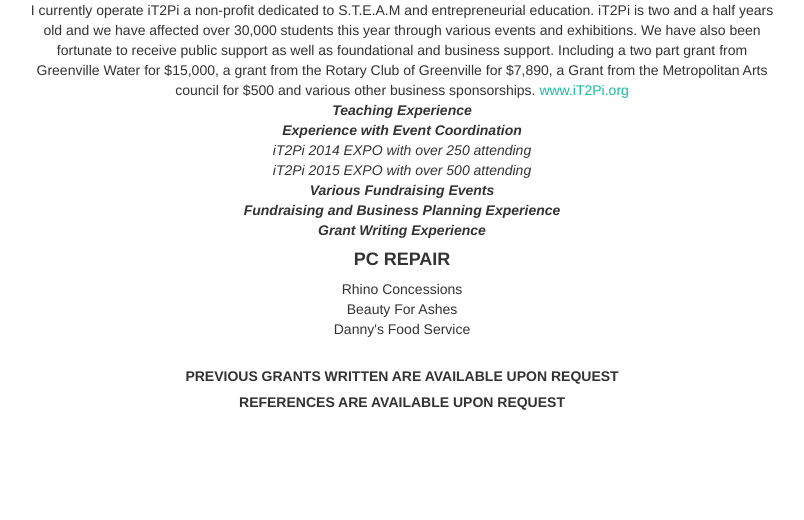
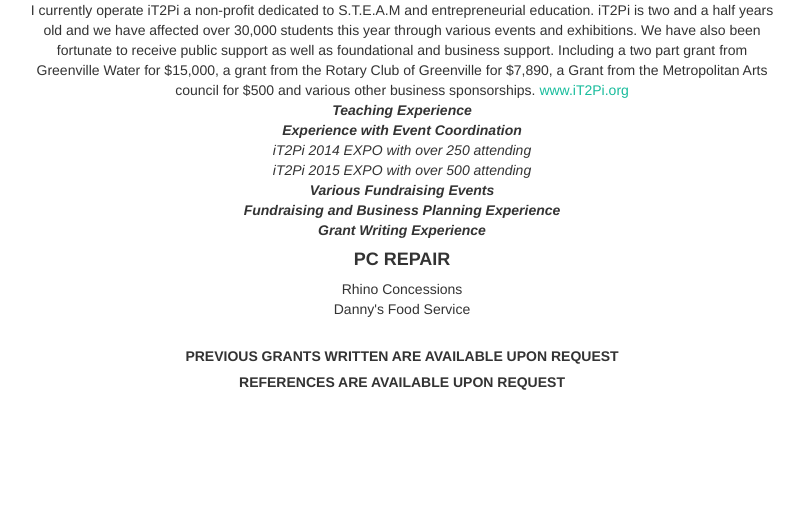
Before and after one commit to bekkblando/portfoliosite, a Django app: page /resume in a window 1280 px wide. Shown: the part 1321-1841 px from the top of the page, without its empty margins (238-1042 px from the left). After the commit the page ends 1711 px from the top, so only its background shows below. Run offline with Django 3.2, Linux system fonts and the light colour scheme; some libraries are stand-ins or nearby versions.

Commit message:
Content Fixes

```diff
--- a/portfolio/portfolioapp/Templates/resume.html
+++ b/portfolio/portfolioapp/Templates/resume.html
@@ -109,7 +109,6 @@ I currently operate iT2Pi a non-profit dedicated to S.T.E.A.M and entrepreneuria
 <p>
 <div><h4>PC Repair</h4></div>
 <div>Rhino Concessions</div>
-<div>Beauty For Ashes</div>
 <div>Danny's Food Service</div>
 <br/>
 <div><h5>Previous grants written are available upon request</h5></div>
```
